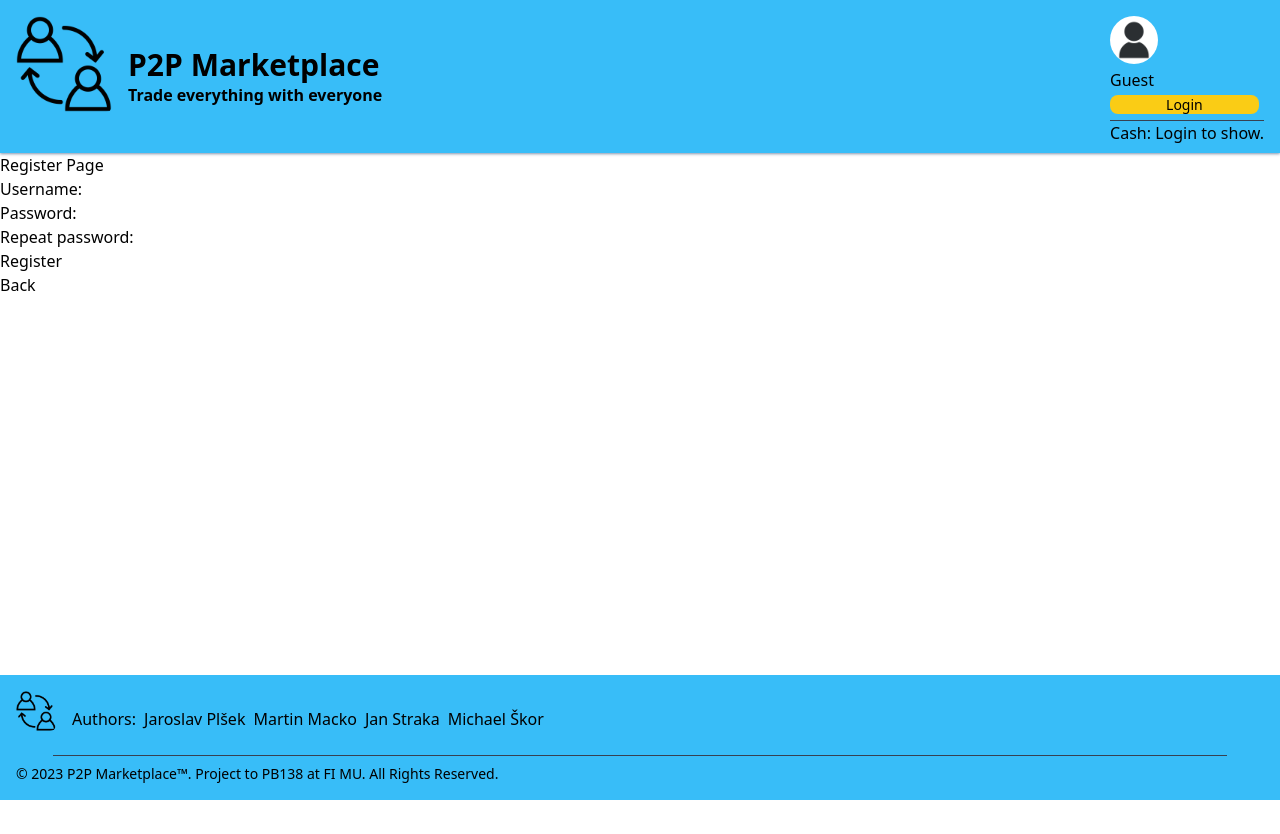
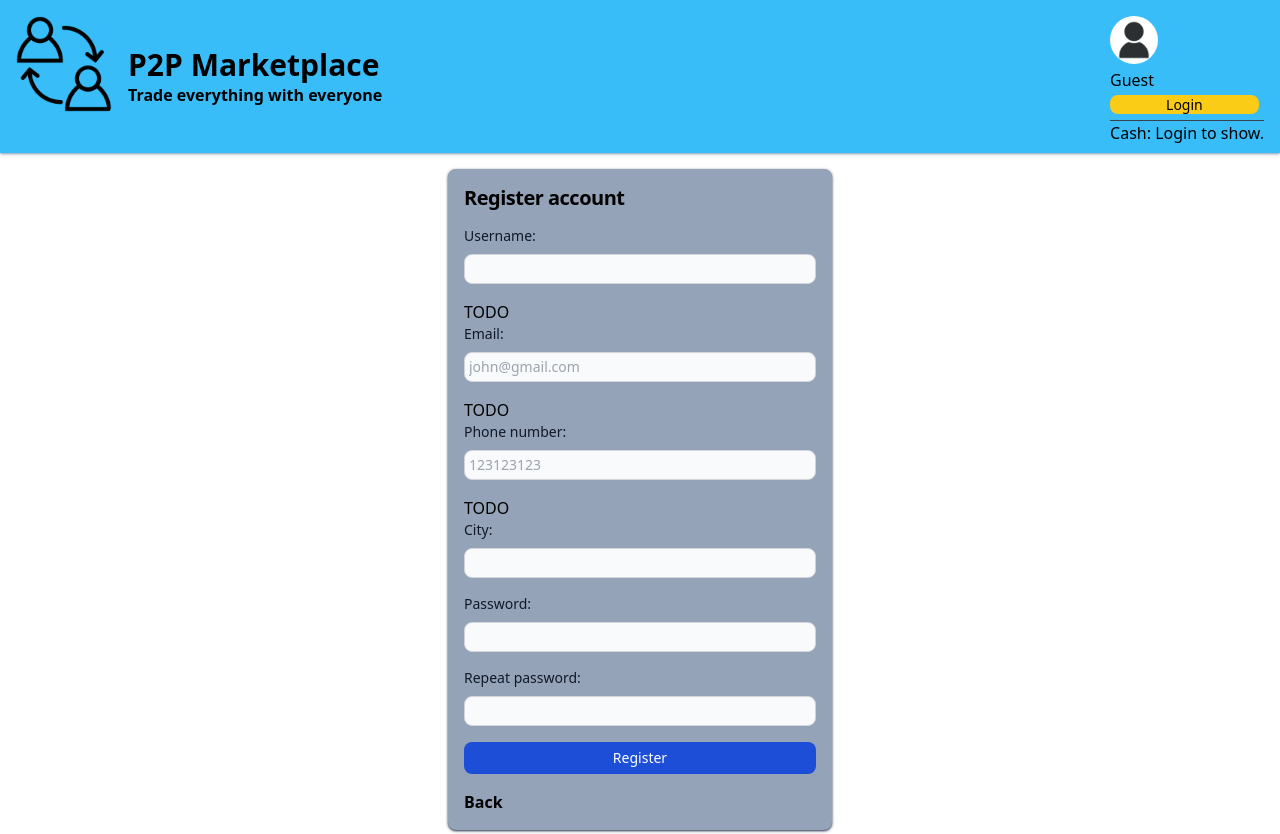
Before and after one commit to Jarda236/p2p-marketplace, a React (Vite) app in the folder frontend/: page /auth/register in a window 1280 px wide. Shown: the top 834 px of the page. Before the commit the page ends 800 px from the top, so only its background shows below. Built offline with nearby package versions, Linux system fonts and the light colour scheme.

Commit message:
feat: style and change register

```diff
--- a/frontend/src/components/Authentification/Login/Login.tsx
+++ b/frontend/src/components/Authentification/Login/Login.tsx
@@ -37,8 +37,8 @@ const Login: FC = () => {
     }
 
     return (
-    <div className="  w-2/4 bg-slate-400 rounded-lg shadow shadow-slate-700 mx-auto p-4 mt-4
-                    flex flex-col space-y-4">
+    <div className="  w-2/4 bg-slate-400 rounded-lg shadow shadow-slate-700 mx-auto p-4 my-4
+                    flex flex-col space-y-4 max-w-sm">
         <h2 className=" text-xl font-bold leading-tight tracking-tight">
             Sign in to your account
         </h2>
--- a/frontend/src/components/Authentification/Register/Register.tsx
+++ b/frontend/src/components/Authentification/Register/Register.tsx
@@ -43,31 +43,55 @@ const Register: FC = () => {
             .catch(() => changeSuccess(false));
     }
 
-    return <>
-        <h1>Register Page</h1>
+    return (
+        <div className="  w-2/4 bg-slate-400 rounded-lg shadow shadow-slate-700 mx-auto p-4 my-4
+        flex flex-col space-y-4 max-w-sm">
+        <h2 className=" text-xl font-bold leading-tight tracking-tight" >
+            Register account
+        </h2>
         {success ?
             <h3>Úspešne ste sa zaregistrovali!</h3> :
-            <form action="#" onSubmit={handleSubmit(onSubmit)}>
+            <form action="#" onSubmit={handleSubmit(onSubmit)} className="space-y-4">
                 <div>
-                    <label htmlFor="username">Username:</label>
-                    <input type="text" {...register("username")} />
+                    <label htmlFor="username" className="block mb-2 text-sm font-medium text-gray-900">Username:</label>
+                    <input type="text" {...register("username")} className="bg-gray-50 border border-gray-300 text-gray-900 sm:text-sm rounded-lg focus:ring-blue-600 focus:border-blue-600 block w-full p-1"/>
                     {isSubmitted && errors.username && <span>{errors.username.message}</span>}
                 </div>
                 <div>
-                    <label htmlFor="password">Password:</label>
-                    <input type="password" {...register("password")} />
+                    TODO
+                    <label htmlFor="email" className="block mb-2 text-sm font-medium text-gray-900">Email:</label>
+                    <input type="email" placeholder="john@gmail.com"        className="bg-gray-50 border border-gray-300 text-gray-900 sm:text-sm rounded-lg focus:ring-blue-600 focus:border-blue-600 block w-full p-1"/>
+                </div>
+                <div>
+                    TODO
+                    <label htmlFor="phoneNumber" className="block mb-2 text-sm font-medium text-gray-900">Phone number:</label>
+                    <input type="number" placeholder="123123123"          className="bg-gray-50 border border-gray-300 text-gray-900 sm:text-sm rounded-lg focus:ring-blue-600 focus:border-blue-600 block w-full p-1"/>
+                </div>
+                <div>
+                    TODO
+                    <label htmlFor="city" className="block mb-2 text-sm font-medium text-gray-900">City:</label>
+                    <input type="text"          className="bg-gray-50 border border-gray-300 text-gray-900 sm:text-sm rounded-lg focus:ring-blue-600 focus:border-blue-600 block w-full p-1"/>
+                </div>
+                <div>
+                    <label htmlFor="password" className="block mb-2 text-sm font-medium text-gray-900">Password:</label>
+                    <input type="password" {...register("password")} className="bg-gray-50 border border-gray-300 text-gray-900 sm:text-sm rounded-lg focus:ring-blue-600 focus:border-blue-600 block w-full p-1"/>
                     {isSubmitted && errors.password && <span>{errors.password.message}</span>}
                 </div>
                 <div>
-                    <label htmlFor="passwordRepeat">Repeat password:</label>
-                    <input type="password" {...register("passwordRepeat")} />
+                    <label htmlFor="passwordRepeat" className="block mb-2 text-sm font-medium text-gray-900">Repeat password:</label>
+                    <input type="password" {...register("passwordRepeat")} className="bg-gray-50 border border-gray-300 text-gray-900 sm:text-sm rounded-lg focus:ring-blue-600 focus:border-blue-600 block w-full p-1" />
                     {isSubmitted && errors.passwordRepeat && <span>{errors.passwordRepeat.message}</span>}
                 </div>
-                <button type="submit">Register</button>
+                <button type="submit" className=" w-full text-white bg-blue-700 hover:bg-blue-800 focus:ring-4 focus:ring-blue-300 font-medium rounded-lg text-sm py-1.5">
+                    Register
+                </button>
                 {success === false && <i>Username is taken.</i>}
             </form>}
-        <NavLink to="/">Back</NavLink>
-    </>
+        <NavLink to="/" className=" font-bold text-black hover:underline">
+            Back
+        </NavLink>
+    </div>
+    );
 }
 
 export default Register;
```
